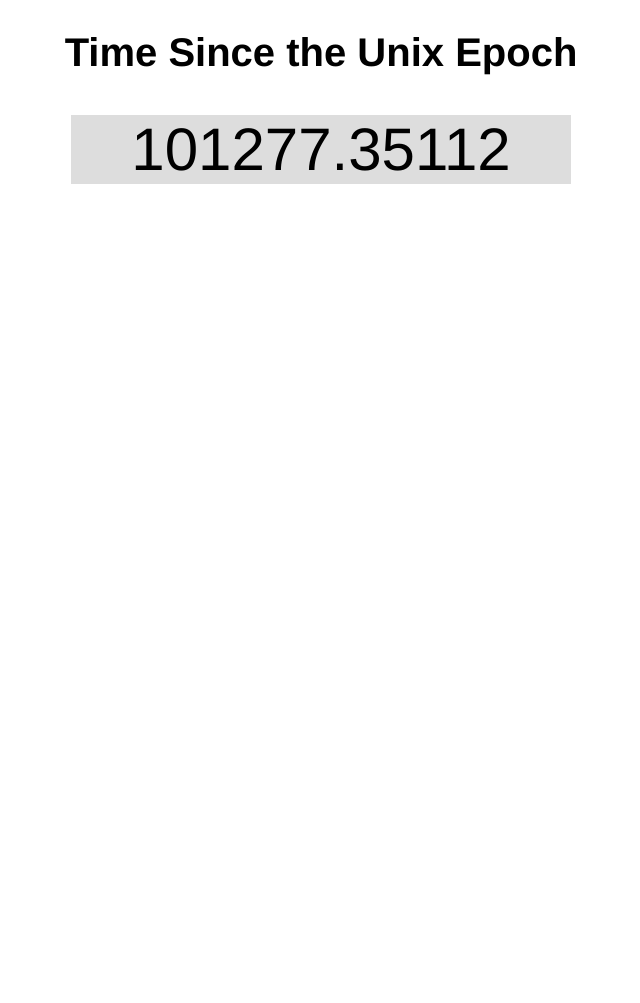
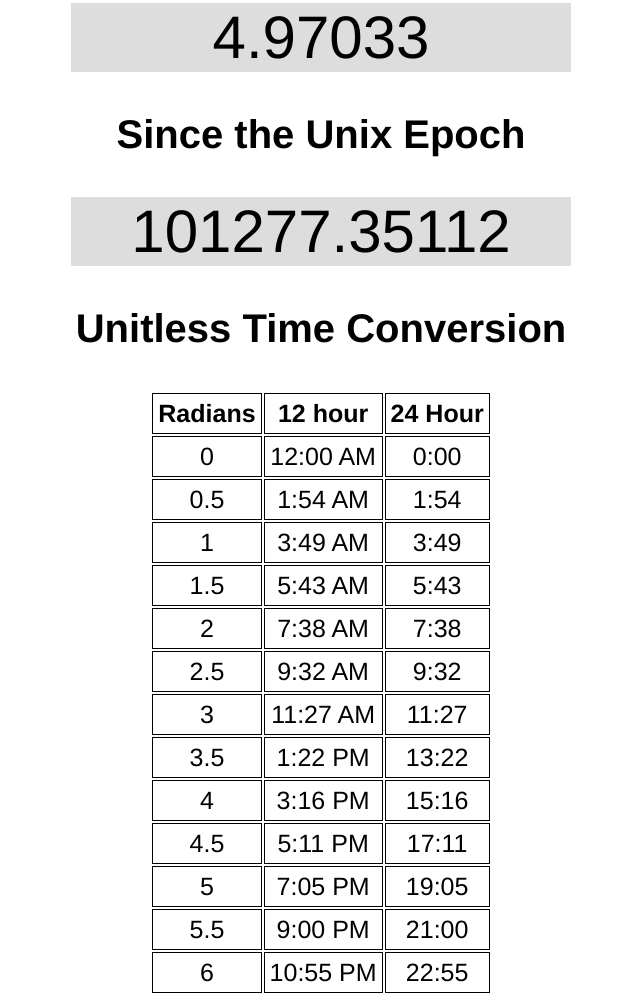
Before and after one commit to allevitan/time, a plain HTML site: page index.html in a window 1280 px wide. Shown: the part 366-1369 px from the top of the page, without its empty margins (319-959 px from the left). Before the commit the page ends 800 px from the top, so only its background shows below. Drawn offline with Linux system fonts and the light colour scheme.

Commit message:
Add a conversion chart

```diff
--- a/index.html
+++ b/index.html
@@ -1,15 +1,32 @@
 <head>
-  <title>Radian Time!</title>
+  <title>Unitless Time</title>
   <link rel="stylesheet" type="text/css" href="main.css"/>
   <meta name="viewport" content="width=device-width">
-  <script src="big.min.js"></script>
   <script src="time.js"></script>
 </head>
 <body>
+  <h2>It's time... for unitless time</h2>
   <h3>Local Time</h3>
   <div class="time" id="local">Calculating...</div>
   <h3>UTC Time</h3>
   <div class="time" id="utc">Calculating...</div>
-  <h3>Time Since the Unix Epoch</h3>
+  <h3>Since the Unix Epoch</h3>
   <div class="time" id="epoch">Calculating...</div>
+  <h3>Unitless Time Conversion</h3>
+  <table>
+    <tr><th>Radians</th><th>12 hour</th><th>24 Hour</th></tr>
+    <tr><td>0</td><td>12:00 AM</td><td>0:00</td></tr>
+    <tr><td>0.5</td><td>1:54 AM</td><td>1:54</td></tr>
+    <tr><td>1</td><td>3:49 AM</td><td>3:49</td></tr>
+    <tr><td>1.5</td><td>5:43 AM</td><td>5:43</td></tr>
+    <tr><td>2</td><td>7:38 AM</td><td>7:38</td></tr>
+    <tr><td>2.5</td><td>9:32 AM</td><td>9:32</td></tr>
+    <tr><td>3</td><td>11:27 AM</td><td>11:27</td></tr>
+    <tr><td>3.5</td><td>1:22 PM</td><td>13:22</td></tr>
+    <tr><td>4</td><td>3:16 PM</td><td>15:16</td></tr>
+    <tr><td>4.5</td><td>5:11 PM</td><td>17:11</td></tr>
+    <tr><td>5</td><td>7:05 PM</td><td>19:05</td></tr>
+    <tr><td>5.5</td><td>9:00 PM</td><td>21:00</td></tr>
+    <tr><td>6</td><td>10:55 PM</td><td>22:55</td></tr>
+  </table>
 </body>
--- a/main.css
+++ b/main.css
@@ -1,5 +1,10 @@
 body{
     font-family: helvetica, arial, sans-serif;
+}
+
+h2{
+    text-align:center;
+    font-size:36px;
 }
 
 h3{
@@ -15,3 +20,15 @@ h3{
     margin-right:auto;
     background-color:#DDDDDD;
 }
+
+table {
+    margin-left:auto;
+    margin-right:auto;
+    font-size:25px;
+    text-align:center;
+}
+
+td,th {
+    border: solid black 1px;
+    padding: 5px;
+}
```
